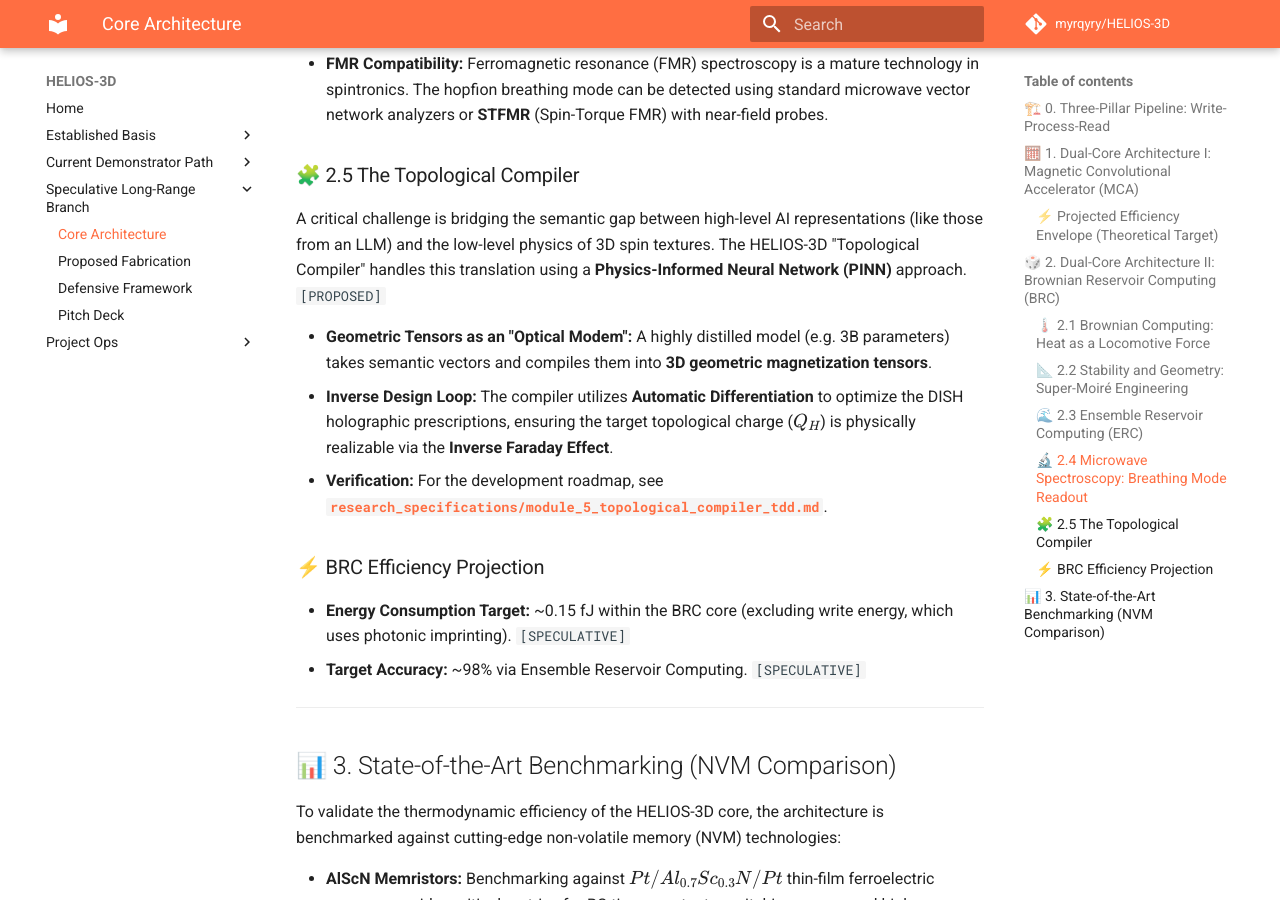
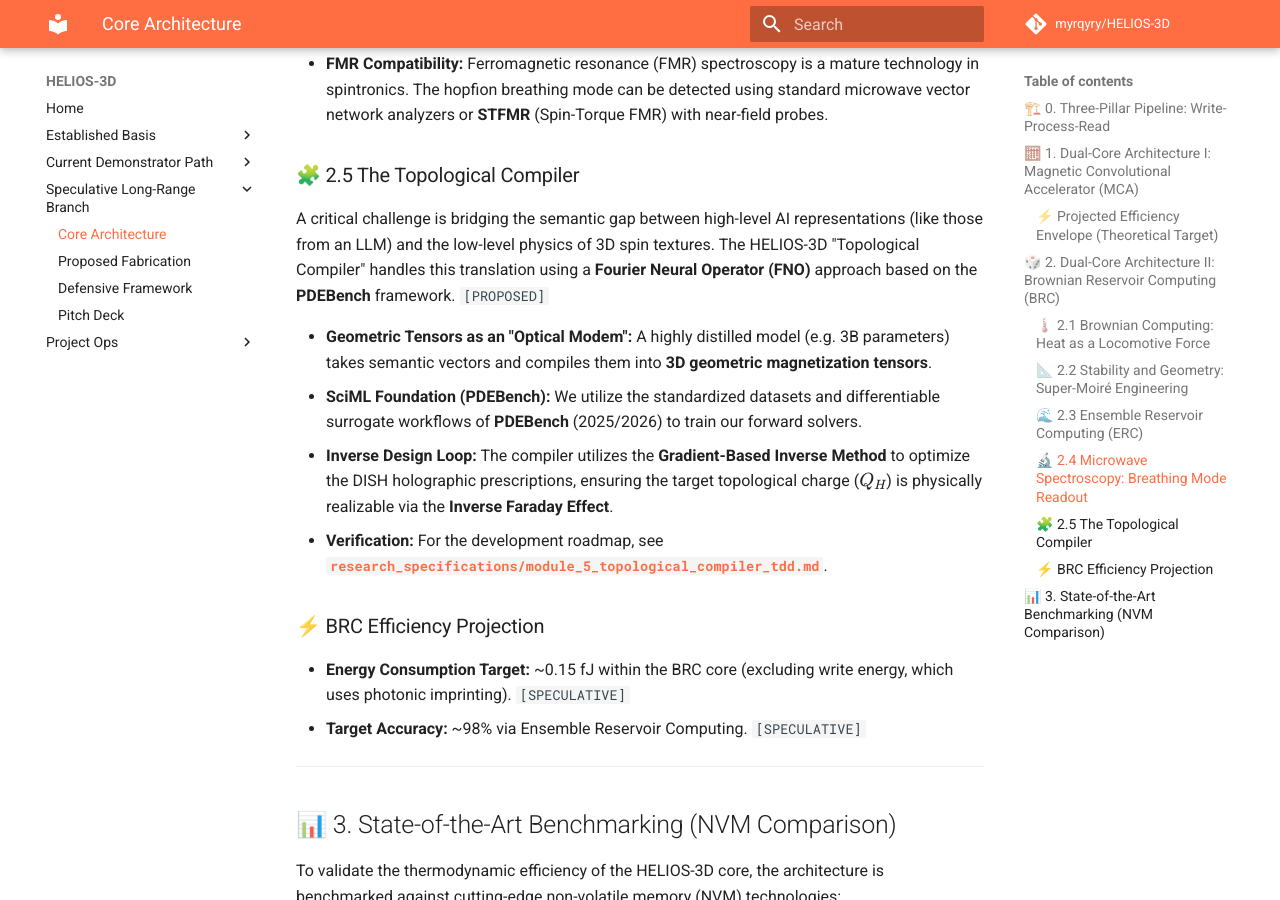
Before and after one commit to myrqyry/HELIOS-3D, an MkDocs documentation site: the page built from docs/CORE_ARCHITECTURE.md, in a window 1280 px wide and 900 px high, scrolled down 3340 px. Built offline with MkDocs 1.6.1 and Material for MkDocs 9.7.7, drawn with Linux system fonts in a browser that asks for light colours; comment, search, counter and statistics services are not loaded.

Commit message:
docs: adopt PDEBench as the SciML foundation for the Topological Compiler (FNO surrogate modeling)

```diff
--- a/docs/CORE_ARCHITECTURE.md
+++ b/docs/CORE_ARCHITECTURE.md
@@ -78,10 +78,11 @@ Traditional optical readout (NV centers, hBN fluorescence) is slow and incompati
 *   **FMR Compatibility:** Ferromagnetic resonance (FMR) spectroscopy is a mature technology in spintronics. The hopfion breathing mode can be detected using standard microwave vector network analyzers or **STFMR** (Spin-Torque FMR) with near-field probes.
 
 ### 🧩 2.5 The Topological Compiler
-A critical challenge is bridging the semantic gap between high-level AI representations (like those from an LLM) and the low-level physics of 3D spin textures. The HELIOS-3D "Topological Compiler" handles this translation using a **Physics-Informed Neural Network (PINN)** approach. `[PROPOSED]`
+A critical challenge is bridging the semantic gap between high-level AI representations (like those from an LLM) and the low-level physics of 3D spin textures. The HELIOS-3D "Topological Compiler" handles this translation using a **Fourier Neural Operator (FNO)** approach based on the **PDEBench** framework. `[PROPOSED]`
 
 *   **Geometric Tensors as an "Optical Modem":** A highly distilled model (e.g. 3B parameters) takes semantic vectors and compiles them into **3D geometric magnetization tensors**.
-*   **Inverse Design Loop:** The compiler utilizes **Automatic Differentiation** to optimize the DISH holographic prescriptions, ensuring the target topological charge ($Q_H$) is physically realizable via the **Inverse Faraday Effect**.
+*   **SciML Foundation (PDEBench):** We utilize the standardized datasets and differentiable surrogate workflows of **PDEBench** (2025/2026) to train our forward solvers.
+*   **Inverse Design Loop:** The compiler utilizes the **Gradient-Based Inverse Method** to optimize the DISH holographic prescriptions, ensuring the target topological charge ($Q_H$) is physically realizable via the **Inverse Faraday Effect**.
 *   **Verification:** For the development roadmap, see **[`research_specifications/module_5_topological_compiler_tdd.md`](../research_specifications/module_5_topological_compiler_tdd.md)**.
 
 ### ⚡ BRC Efficiency Projection
```
Also changed, not shown: ROADMAP.md (+2 -2 lines), research_specifications/module_5_topological_compiler_tdd.md (+4 -3 lines).
